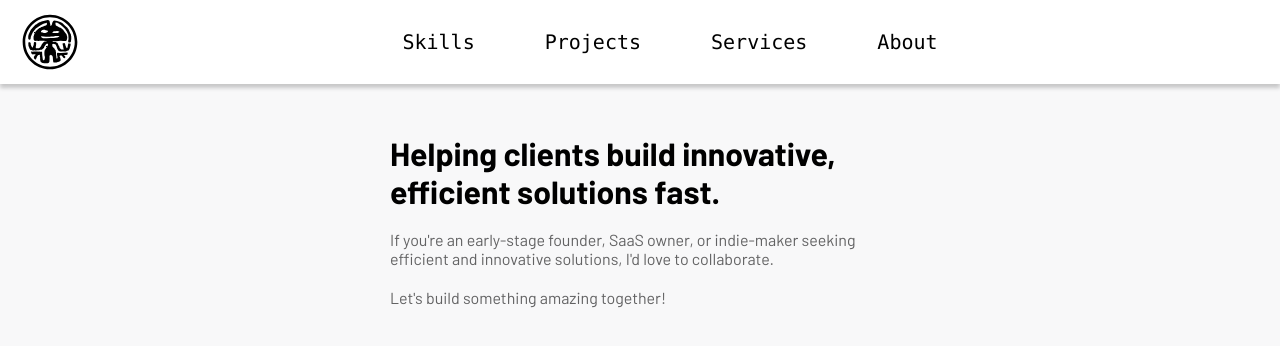
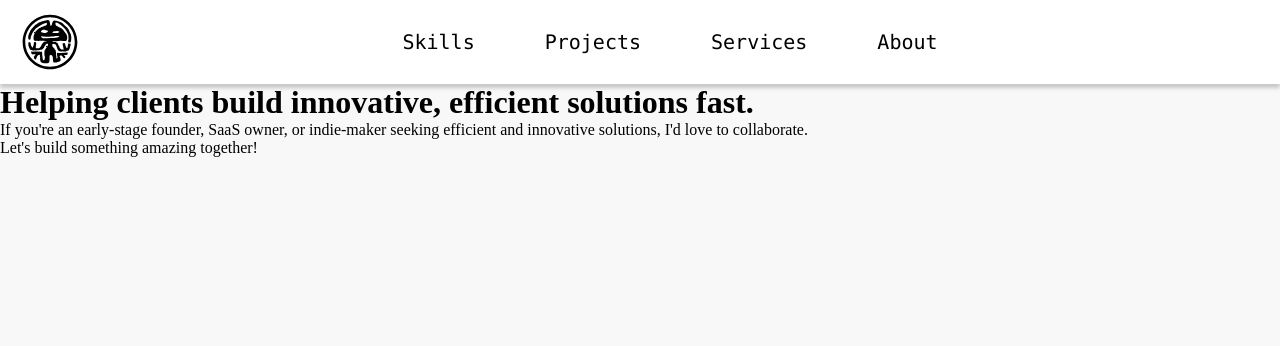
Before and after one commit to mooojn/Portfolio, a React (Vite) app: page / in a window 1280 px wide. Shown: the top 346 px of the page. Built offline with nearby package versions, Linux system fonts and the light colour scheme.

Commit message:
Removed headline css

```diff
--- a/src/styles/App.css
+++ b/src/styles/App.css
@@ -5,64 +5,3 @@
     margin: 0;
     padding: 0;
 }
-
-.headline {
-    font-family: 'Barlow';
-    display: flex;
-    align-items: center;
-    justify-content: center;
-    flex-direction: column;
-    margin-top: 50px;
-}
-
-.headline h1,
-.headline p {
-    width: 500px;
-}
-
-.headline p {
-    color: #626263;
-    margin-top: 20px;
-}
-
-.call-to-action {
-    display: flex;
-    justify-content: center;
-    gap: 20px;
-    margin-top: 20px;
-}
-
-.call-to-action button {
-    font-family: 'Roboto Condensed';
-    border: none;
-    cursor: pointer;
-    border-radius: 20px;
-    z-index: 10;
-    padding: 15px;
-    box-shadow: 0 4px 4px rgba(0, 0, 0, 0.2);
-    transition: 0.2s all ease-in-out;
-}
-
-.call-to-action #contact {
-    background-color: #171616;
-    color: #ffffff;
-}
-
-.call-to-action #email {
-    background-color: #ffffff;
-    color: #171616;
-    border: 2px solid transparent;
-    transition: 0.2s all ease-in-out;
-}
-
-.call-to-action button:hover {
-    box-shadow: 0 8px 8px rgba(0, 0, 0, 0.2);
-}
-
-.call-to-action #email:hover {
-    border: 2px solid #d9d8d9;
-}
-
-.call-to-action #email.copied {
-    background-color: #f6f6f7;
-}
```
